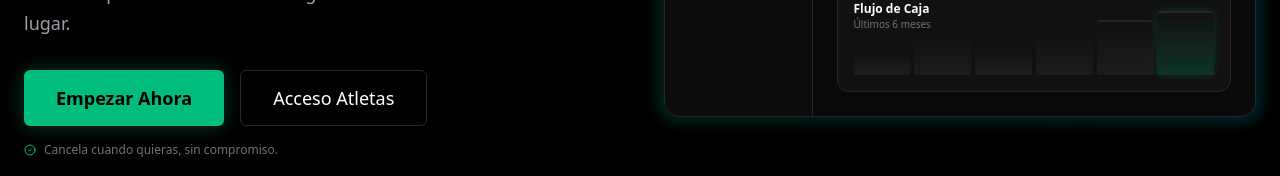
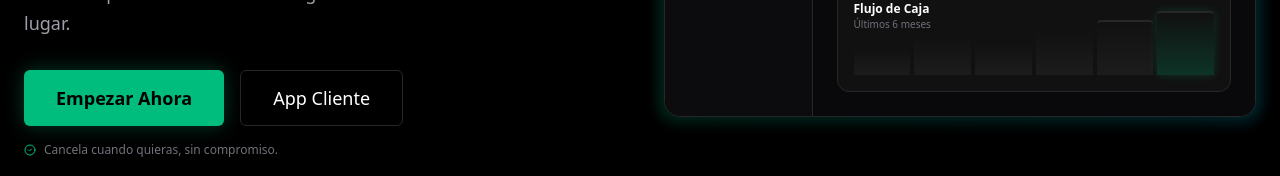
Before and after one commit to polnovejarque/FitLedger, a React (Vite) app: page / in a window 1280 px wide. Shown: the part 449-625 px from the top of the page. Built offline with nearby package versions, Linux system fonts and the light colour scheme.

Commit message:
Texto App clientes

```diff
--- a/src/pages/LandingPage.tsx
+++ b/src/pages/LandingPage.tsx
@@ -73,7 +73,7 @@ const Landing = () => {
                                 onClick={() => navigate('/client-app')}
                                 className="h-14 px-8 text-lg border-zinc-700 text-white hover:bg-white/5 transition-all"
                             >
-                                Acceso Atletas
+                                App Cliente
                             </Button>
                         </div>
                         <p className="mt-4 text-xs text-zinc-500 flex items-center gap-2">
```
